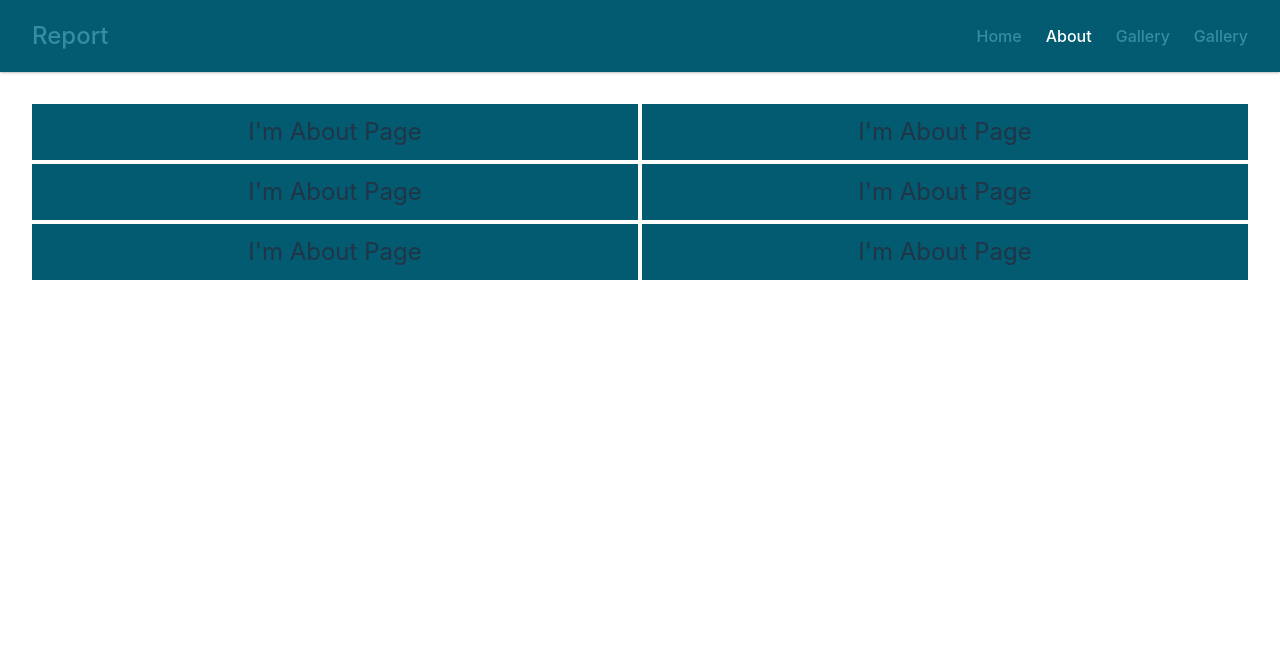
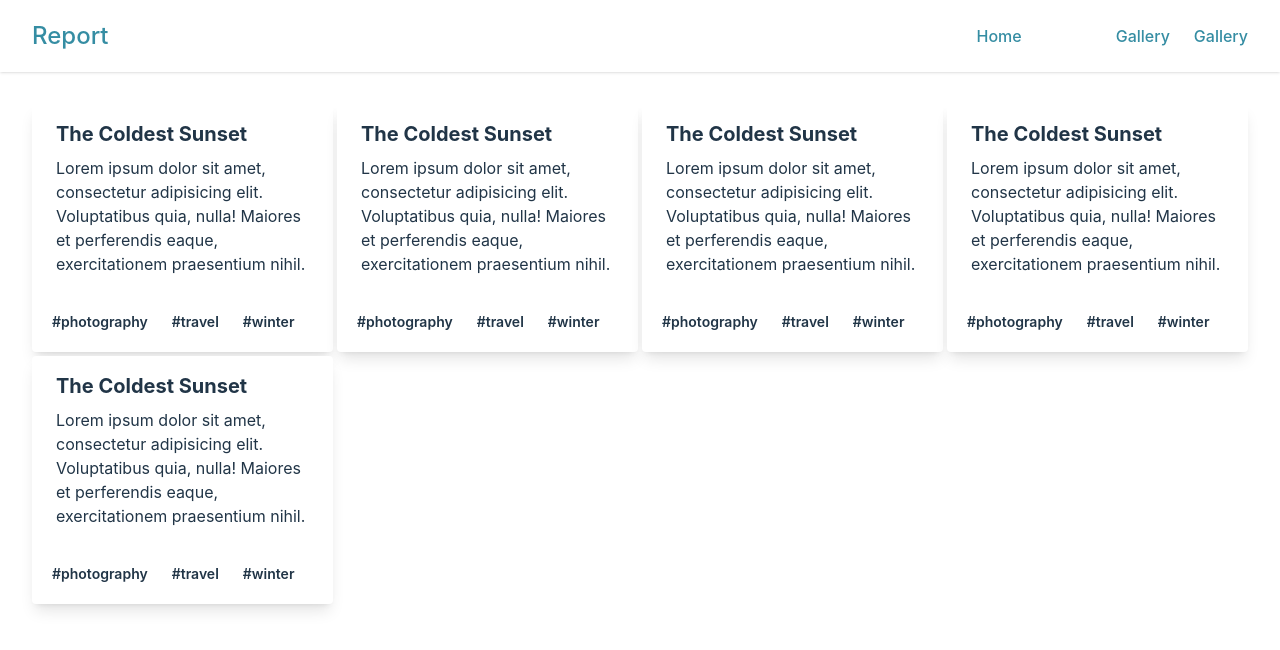
Before and after one commit to Imammlydi/test-vite, a React (Vite) app: page /about in a window 1280 px wide. Shown: the top 650 px of the page. Built offline with nearby package versions, Linux system fonts and the light colour scheme.

Commit message:
add card ui

```diff
--- /dev/null
+++ b/src/components/CardItem1.jsx
@@ -0,0 +1,29 @@
+import React from "react";
+
+const CardItem1 = () => {
+    return (
+        <div className="max-w-sm   overflow-hidden rounded bg-white shadow-lg">
+            <div class="px-6 py-4">
+                <div class="mb-2 text-xl font-bold">The Coldest Sunset</div>
+                <p class="text-gray-700 text-base">
+                    Lorem ipsum dolor sit amet, consectetur adipisicing elit.
+                    Voluptatibus quia, nulla! Maiores et perferendis eaque,
+                    exercitationem praesentium nihil.
+                </p>
+            </div>
+            <div class="px-3 pt-4 pb-2">
+                <span class="bg-gray-200 text-gray-700 mr-2 mb-2 inline-block rounded-full px-2 py-1 text-sm font-semibold">
+                    #photography
+                </span>
+                <span class="bg-gray-200 text-gray-700 mr-2 mb-2 inline-block rounded-full px-2 py-1 text-sm font-semibold">
+                    #travel
+                </span>
+                <span class="bg-gray-200 text-gray-700 mr-2 mb-2 inline-block rounded-full px-2 py-1 text-sm font-semibold">
+                    #winter
+                </span>
+            </div>
+        </div>
+    );
+};
+
+export default CardItem1;
--- /dev/null
+++ b/src/components/CardItem2.jsx
@@ -0,0 +1,29 @@
+import React from "react";
+
+const CardItem2 = () => {
+    return (
+        <div className="max-w-sm   overflow-hidden rounded bg-white shadow-lg">
+            <div class="px-6 py-4">
+                <div class="mb-2 text-xl font-bold">The Coldest Sunset</div>
+                <p class="text-gray-700 text-base">
+                    Lorem ipsum dolor sit amet, consectetur adipisicing elit.
+                    Voluptatibus quia, nulla! Maiores et perferendis eaque,
+                    exercitationem praesentium nihil.
+                </p>
+            </div>
+            <div class="px-3 pt-4 pb-2">
+                <span class="bg-gray-200 text-gray-700 mr-2 mb-2 inline-block rounded-full px-2 py-1 text-sm font-semibold">
+                    #photography
+                </span>
+                <span class="bg-gray-200 text-gray-700 mr-2 mb-2 inline-block rounded-full px-2 py-1 text-sm font-semibold">
+                    #travel
+                </span>
+                <span class="bg-gray-200 text-gray-700 mr-2 mb-2 inline-block rounded-full px-2 py-1 text-sm font-semibold">
+                    #winter
+                </span>
+            </div>
+        </div>
+    );
+};
+
+export default CardItem2;
--- a/src/components/Navbar.jsx
+++ b/src/components/Navbar.jsx
@@ -1,8 +1,8 @@
-import React ,{useState,useEffect}from "react";
+import React, { useState, useEffect } from "react";
 import Case from "./Case";
 import NavLinks from "./NavLinks";
 
-import { Link , NavLink,useLocation} from "react-router-dom";
+import { Link, NavLink, useLocation } from "react-router-dom";
 
 export default function Navbar() {
     const [navbar, setNavbar] = useState(false);
@@ -11,7 +11,7 @@ export default function Navbar() {
 
     useEffect(() => {
         setUrl(location.pathname);
-        console.log(url)
+        console.log(url);
     }, [location]);
 
     //     const location = useLocation();
@@ -38,24 +38,25 @@ export default function Navbar() {
         //     </Case>
         // </div>
 
-
-<nav className="w-full bg-primary shadow w-screen " >
-
-            <div className="justify-between px-4 mx-auto lg:max-w-7xl md:items-center md:flex md:px-8  shadow ">
+        <nav className="w-full w-screen bg-white shadow ">
+            <div className="mx-auto justify-between px-4 md:flex md:items-center md:px-8 lg:max-w-7xl   ">
                 <div>
-                    <div className="flex items-center justify-between py-3 md:py-5 md:block">
+                    <div className="flex items-center justify-between py-3 md:block md:py-5">
                         <a href="/">
-                            <h2 className="text-2xl font-bold text-textPrimary  hover:text-white"> <NavLinks href="/">Report</NavLinks></h2>
+                            <h2 className="text-2xl font-bold text-textPrimary  hover:text-white">
+                                {" "}
+                                <NavLinks href="/">Report</NavLinks>
+                            </h2>
                         </a>
                         <div className="md:hidden">
                             <button
-                                className="p-2 text-gray-700 rounded-md outline-none focus:border-gray-400 focus:border"
+                                className="text-gray-700 focus:border-gray-400 rounded-md p-2 outline-none focus:border"
                                 onClick={() => setNavbar(!navbar)}
                             >
                                 {navbar ? (
                                     <svg
                                         xmlns="http://www.w3.org/2000/svg"
-                                        className="w-6 h-6"
+                                        className="h-6 w-6"
                                         viewBox="0 0 20 20"
                                         fill="currentColor"
                                     >
@@ -68,7 +69,7 @@ export default function Navbar() {
                                 ) : (
                                     <svg
                                         xmlns="http://www.w3.org/2000/svg"
-                                        className="w-6 h-6"
+                                        className="h-6 w-6"
                                         fill="none"
                                         viewBox="0 0 24 24"
                                         stroke="currentColor"
@@ -87,36 +88,34 @@ export default function Navbar() {
                 </div>
                 <div>
                     <div
-                        className={`flex-1 justify-self-center pb-3 mt-8 md:block md:pb-0 md:mt-0 ${
+                        className={`mt-8 flex-1 justify-self-center pb-3 md:mt-0 md:block md:pb-0 ${
                             navbar ? "block" : "hidden"
                         }`}
                     >
                         <ul className="items-center justify-center space-y-8 md:flex md:space-x-6 md:space-y-0">
-                            <li >
+                            <li>
                                 {/* <li className="text-gray-600 hover:text-blue-600"> */}
                                 <NavLinks href="/">Home</NavLinks>
                                 {/* <Link to="/" className={url === "/" ?" text-red-200" : "text-gray-600"}>Home</Link> */}
                                 {/* <Link to="/" className={`${url}` === "/" ?" text-red-600 " : ""}>Homes</Link> */}
                             </li>
-                            <li >
+                            <li>
                                 <NavLinks href="/about">About</NavLinks>
                                 {/* <Link to="/about" className={"underline" + (url === "/about" ?" text-red-200" : "")}>About</Link> */}
                             </li>
                             {/* <li className="text-gray-600 hover:text-blue-600"> */}
-                            <li >
+                            <li>
                                 {/* <Link to="/gallery" className={"underline" + (url === "/gallery" ?" text-red-200" : "")}>Gallery</Link> */}
                                 <NavLinks href="/gallery">Gallery</NavLinks>
                             </li>
                             {/* <li className="text-gray-600 hover:text-blue-600"> */}
-                            <li >
+                            <li>
                                 <NavLinks href="/gallery">Gallery</NavLinks>
                             </li>
-
                         </ul>
                     </div>
                 </div>
             </div>
-
         </nav>
     );
 }
--- a/src/components/navbar.css
+++ b/src/components/navbar.css
@@ -9,11 +9,11 @@
 .navbar__link {
     margin: 1em;
     font-size: 2em;
-    font-family: 'Roboto', sans-serif;
+    font-family: "Roboto", sans-serif;
     cursor: pointer;
     text-decoration: none;
-    letter-spacing: .3em;
-    text-indent: .3em;
+    letter-spacing: 0.3em;
+    text-indent: 0.3em;
     color: #181818;
     border-bottom: 3px solid transparent;
 }
@@ -24,5 +24,5 @@
 
 .navbar__link--active {
     border-bottom: 3px solid #29b6f6;
-    transition: border-bottom .5s ease-in-out;
+    transition: border-bottom 0.5s ease-in-out;
 }
--- a/src/pages/About.jsx
+++ b/src/pages/About.jsx
@@ -1,24 +1,17 @@
 import React from "react";
+import CardItem1 from "../components/CardItem1";
+import CardItem2 from "../components/CardItem2";
 import Case from "../components/Case";
 export default function About() {
     return (
         <>
-        <div class="grid grid-cols-1 gap-4 md:grid-cols-2 lg:grid-cols-2 lg:gap-1 mx-auto lg:max-w-7xl md:px-8 px-4">
-            <div className="bg-primary flex justify-center py-3"><h4 className="text-2xl">I'm About Page</h4></div>
-            <div className="bg-primary flex justify-center py-3"><h4 className="text-2xl">I'm About Page</h4></div>
-            <div className="bg-primary flex justify-center py-3"><h4 className="text-2xl">I'm About Page</h4></div>
-            <div className="bg-primary flex justify-center py-3"><h4 className="text-2xl">I'm About Page</h4></div>
-            <div className="bg-primary flex justify-center py-3"><h4 className="text-2xl">I'm About Page</h4></div>
-            <div className="bg-primary flex justify-center py-3"><h4 className="text-2xl">I'm About Page</h4></div>
-
-         </div>
-
-            {/* // <div className="mx-auto lg:max-w-7xl md:items-center md:px-8 px-4 ">
-            //     <h4 className="text-2xl">I'm About Page</h4>
-            //     <p className="text-lg leading-relaxed text-gray-400">
-            //         You can go to this page because the React router.
-            //     </p>
-            // </div> */}
+            <div class="mx-auto grid grid-cols-1 gap-4 px-4 md:grid-cols-2 md:px-8 lg:max-w-7xl lg:grid-cols-4 lg:gap-1">
+                <CardItem1 />
+                <CardItem1 />
+                <CardItem1 />
+                <CardItem1 />
+                <CardItem2 />
+            </div>
         </>
     );
 }
--- a/src/pages/Gallery.jsx
+++ b/src/pages/Gallery.jsx
@@ -3,12 +3,12 @@ import Case from "../components/Case";
 export default function Gallery() {
     return (
         // <Case>
-            <div className="mx-auto lg:max-w-7xl md:items-center md:px-8 px-4 ">
-                <h4 className="text-2xl">Your Gallery</h4>
-                <p className="text-lg leading-relaxed text-gray-400">
-                    The best, you are the best...
-                </p>
-            </div>
+        <div className="mx-auto px-4 md:items-center md:px-8 lg:max-w-7xl ">
+            <h4 className="text-2xl">Report</h4>
+            <p className="text-gray-400 text-lg leading-relaxed">
+                The best, you are the best...
+            </p>
+        </div>
         // </Case>
     );
 }
--- a/tailwind.config.cjs
+++ b/tailwind.config.cjs
@@ -2,11 +2,12 @@
 module.exports = {
     content: ["./index.html", "./src/**/*.{js,ts,jsx,tsx}"],
     theme: {
-        colors:{
-            'primary':'#035B71',
-            'secondary':'#C6C052',
-            'textPrimary':'#358DA3',
-            'textWhite':'#FFFFFF',
+        colors: {
+            primary: "#035B71",
+            secondary: "#C6C052",
+            white: "#FFFFFF",
+            textPrimary: "#358DA3",
+            textWhite: "#FFFFFF",
         },
         extend: {},
     },
```
Also changed, not shown: src/components/NavLinks.jsx (+8 -8 lines), src/pages/Home.jsx (+19 -6 lines). Lines whose indentation alone changed are shown as unchanged.
